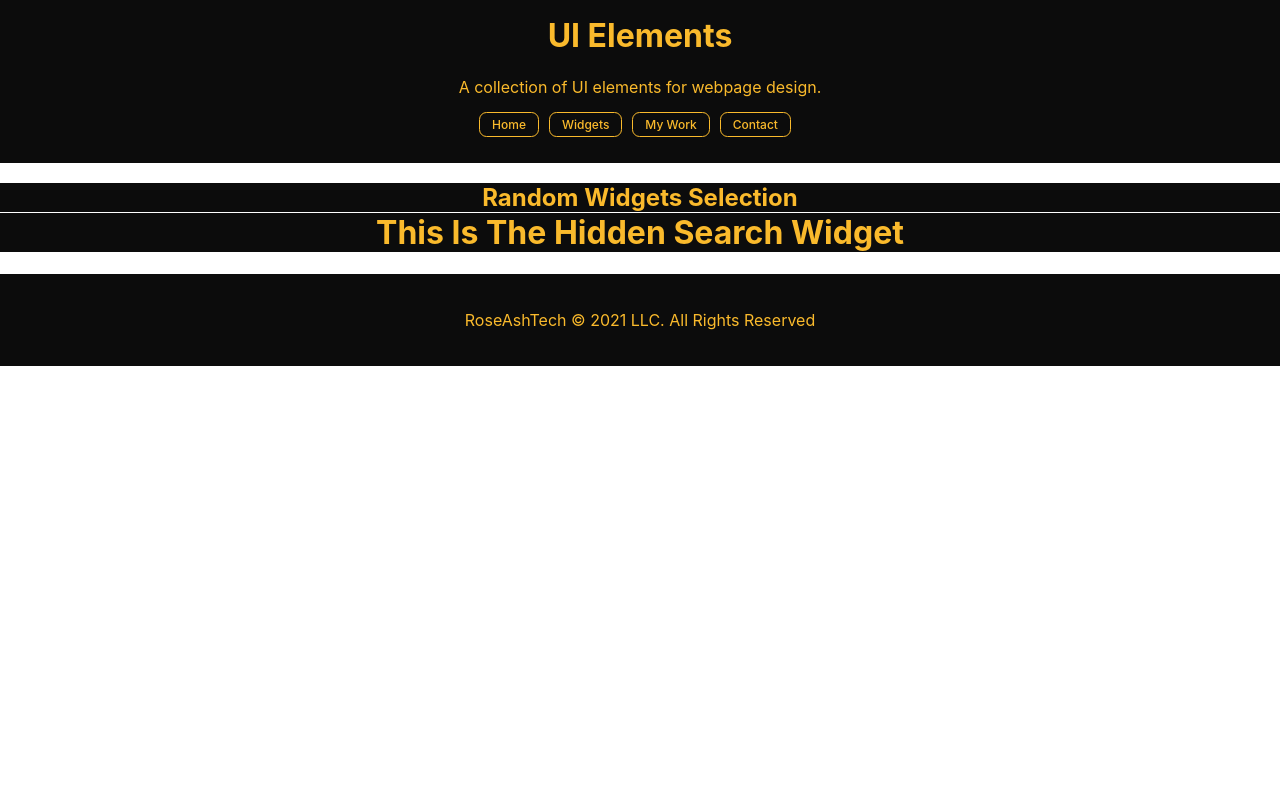
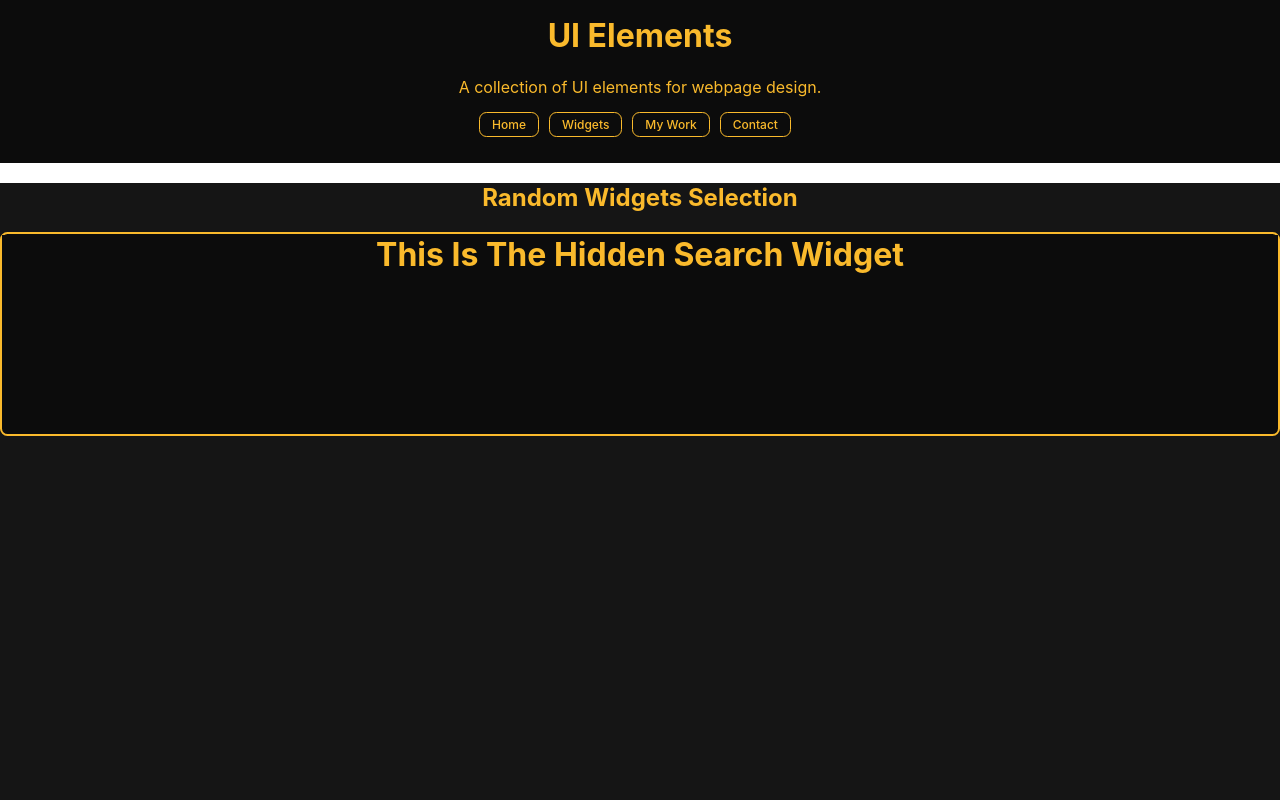
Before and after one commit to ARFreiler/UI_Elements, a React (Create React App) app in the folder ui_elements/: page /widgets in a window 1280 px wide. Shown: the top 800 px of the page. Built offline with nearby package versions, Linux system fonts and the light colour scheme.

Commit message:
Added styling to hidden search component.

```diff
--- a/ui_elements/src/components/WidgetElements/Widgets.css
+++ b/ui_elements/src/components/WidgetElements/Widgets.css
@@ -1,4 +1,16 @@
+.widgets-container {
+    min-height: 100vh;
+    background: rgb(21, 21, 21);
+}
+
 .widgets-text {
-    background: rgb(12, 12, 12);
+    background: rgb(21, 21, 21);
     color: rgb(250, 186, 44);
 }
+
+.widgets-panels {
+    background: rgb(12, 12, 12);
+    border: 2px solid rgb(250, 186, 44);
+    border-radius: 7.5px;
+    height: 200px;
+}
--- a/ui_elements/src/components/WidgetElements/Widgets.js
+++ b/ui_elements/src/components/WidgetElements/Widgets.js
@@ -8,6 +8,7 @@ const Widgets = () => {
         <div className="widgets-container">
             <h2 className="widgets-text">Random Widgets Selection</h2>
             <div className="widgets-panels">
+                {/* <p>widget panel</p> */}
                 <div className="widget-one">
                     <HiddenSearch />
                 </div>
```
